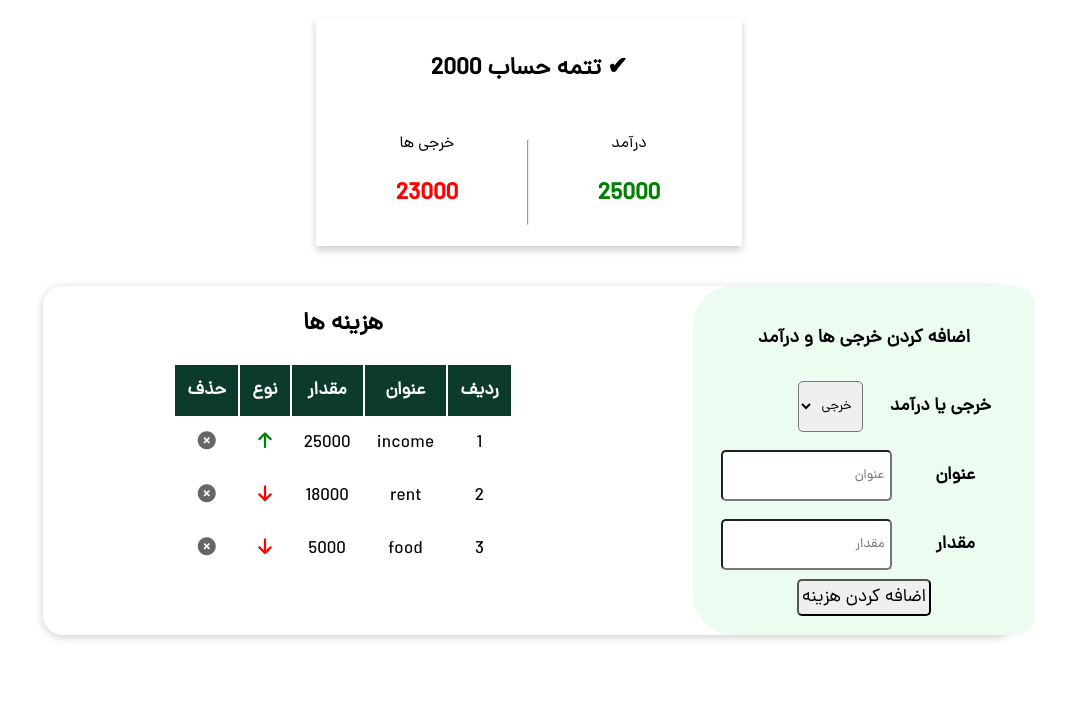
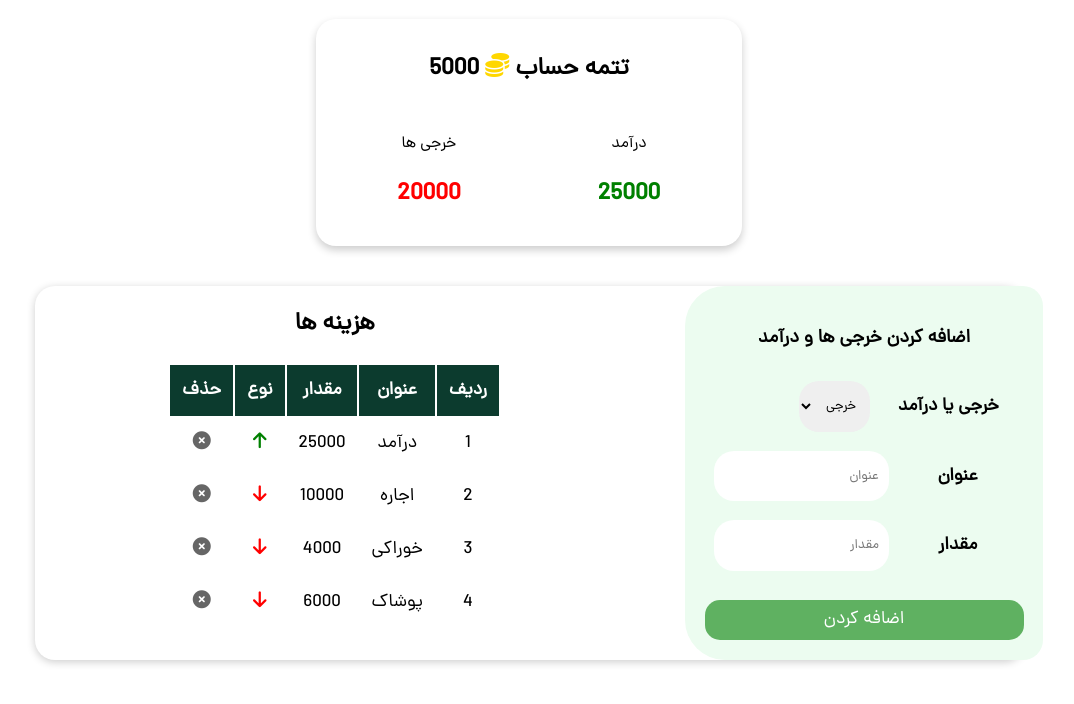
Before and after one commit to ghasemizade/chante, a plain HTML site: page index.html in a window 1280 px wide. Shown: the part 72-776 px from the top of the page, without its empty margins (111-1185 px from the left). Drawn offline with Linux system fonts and the light colour scheme.

Commit message:
update chante

```diff
--- a/app.js
+++ b/app.js
@@ -1,7 +1,8 @@
 let tableEntries = [
-    { type: 1, name: "income", amount: 25000 },
-    { type: 0, name: "rent", amount: 18000 },
-    { type: 0, name: "food", amount: 5000 },
+    { type: 1, name: "درآمد", amount: 25000 },
+    { type: 0, name: "اجاره", amount: 10000 },
+    { type: 0, name: "خوراکی", amount: 4000 },
+    { type: 0, name: "پوشاک", amount: 6000 },
 ];
 
 function updateSummary() {
--- a/index.html
+++ b/index.html
@@ -5,6 +5,7 @@
     <meta name="viewport" content="width=device-width, initial-scale=1.0">
     <link rel="stylesheet" href="https://cdnjs.cloudflare.com/ajax/libs/font-awesome/6.7.1/css/all.min.css" integrity="sha512-5Hs3dF2AEPkpNAR7UiOHba+lRSJNeM2ECkwxUIxC1Q/FLycGTbNapWXB4tP889k5T5Ju8fs4b1P5z/iB4nMfSQ==" crossorigin="anonymous" referrerpolicy="no-referrer" />
     <link rel="stylesheet" href="style.css">
+    <link rel="shortcut icon" href="favicon.webp" type="image/x-icon">
     <title>چنته</title>
 </head>
 <body>
@@ -14,7 +15,8 @@
     <main class="main">
         <div class="summary">
             <div>
-                <h2>&#10004; تتمه حساب
+                <h2>تتمه حساب
+                    <i class="fa-solid fa-coins" style="color: gold;"></i>
                     <span id="updatedBal">
                           7000
                       </span>
@@ -31,7 +33,6 @@
                         </h2>
                     </div>
                 </div>
-                <hr class="verticle" />
                 <div>
                     خرجی ها
                     <div>
@@ -74,7 +75,7 @@
                     </div>
                 </div>
                 <button onclick="addItem()">
-                    اضافه کردن هزینه
+                    اضافه کردن
                 </button>
             </div>
             <div id="items">
--- a/style.css
+++ b/style.css
@@ -22,6 +22,7 @@ body {
     margin-bottom: 40px;
     padding: 1%;
     box-shadow: 0 4px 8px 0 rgba(0, 0, 0, 0.2);
+    border-radius: 20px;
 }
 
 
@@ -58,6 +59,8 @@ body {
     border-start-end-radius: 40px;
     background-color: #ECFCF0;
     padding: 2%;
+    display: flex;
+    flex-direction: column;
 }
 
 /* Style for table*/
@@ -100,17 +103,24 @@ body {
 input,
 select,
 option {
-    padding: 2%;
-    border-radius: 5px;
+    padding: 10px;
+    border-radius: 20px;
     margin: 2%;
     font-family: DanaR;
+    border: none;
+    outline-color: goldenrod;
 }
 
 button {
     font-size: large;
-    border-radius: 5px;
-    padding: 1%;
+    padding: 2%;
     font-family: DanaR;
+    border: none;
+    background-color: rgba(0, 128, 0, 0.596);
+    color: #fff;
+    border-radius: 15px;
+    margin-top: 20px;
+
 }
 
 .zoom {
```
Also changed, not shown: favicon.webp (added).
